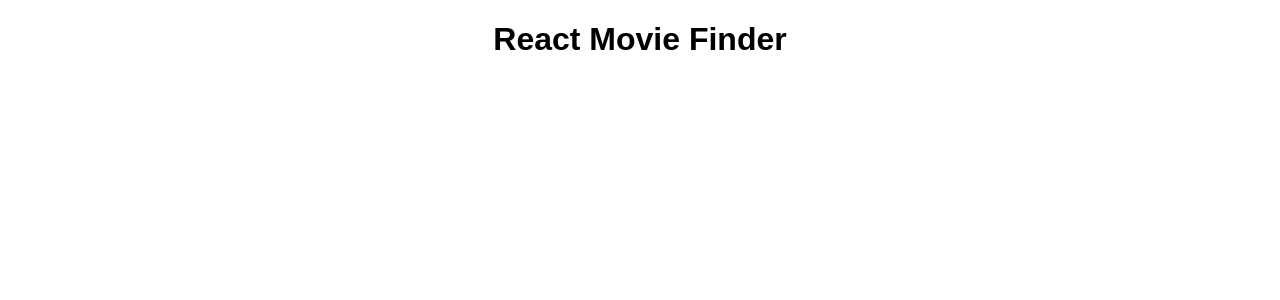
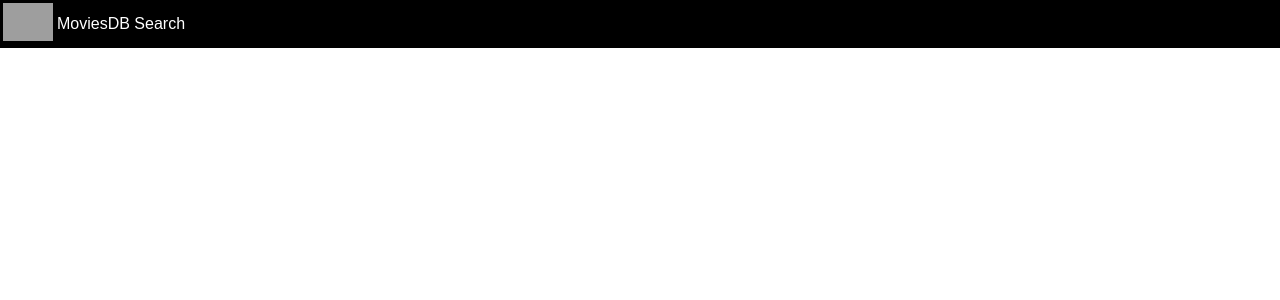
Before and after one commit to jticer4/react-movie-finder, a React (Create React App) app: page / in a window 1280 px wide. Shown: the top 300 px of the page. Built offline with nearby package versions, Linux system fonts and the light colour scheme; grey boxes are pictures that could not be loaded.

Commit message:
added my title and logo with some styling

```diff
--- a/src/App.js
+++ b/src/App.js
@@ -6,7 +6,22 @@ class App extends Component {
   render() {
     return (
       <div className="App">
-        <h1>React Movie Finder</h1>
+        <table style={{
+          backgroundColor: '#000',
+           display: 'block',
+           color: '#fff'
+        }}>
+          <tbody>
+            <tr>
+              <td>
+					  <img width="50" src="https://www.themoviedb.org/assets/1/v4/logos/primary-green-d70eebe18a5eb5b166d5c1ef0796715b8d1a2cbc698f96d311d62f894ae87085.svg" alt=""/>
+              </td>
+              <td>
+                MoviesDB Search
+              </td>
+            </tr>
+          </tbody>
+        </table>
       </div>
     );
   }
```
